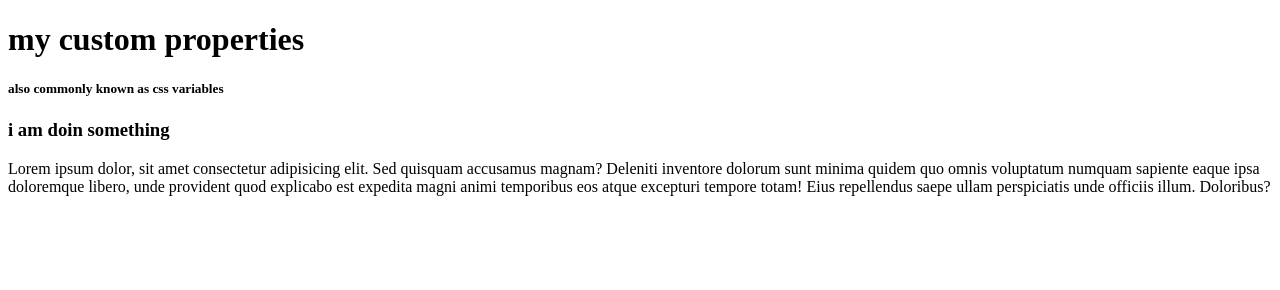
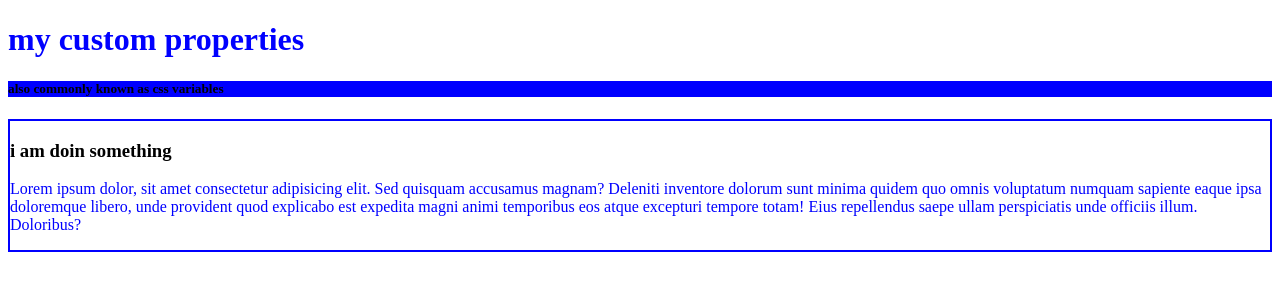
Before and after one commit to T-ahiti/module-10-css3, a plain HTML site: page variable.html in a window 1280 px wide. Drawn offline with Linux system fonts and the light colour scheme.

Commit message:
color added

```diff
--- a/variable.html
+++ b/variable.html
@@ -4,6 +4,20 @@
     <meta charset="UTF-8">
     <meta name="viewport" content="width=device-width, initial-scale=1.0">
     <title>Document</title>
+    <style>
+        h1{
+            color: blue;
+        }
+        h5{
+            background-color: blue;
+        }
+        .box{
+            border: 2px solid blue;
+        }
+        .box p{
+            color: blue;
+        }
+    </style>
 </head>
 <body>
     <h1>my custom properties</h1>
```
